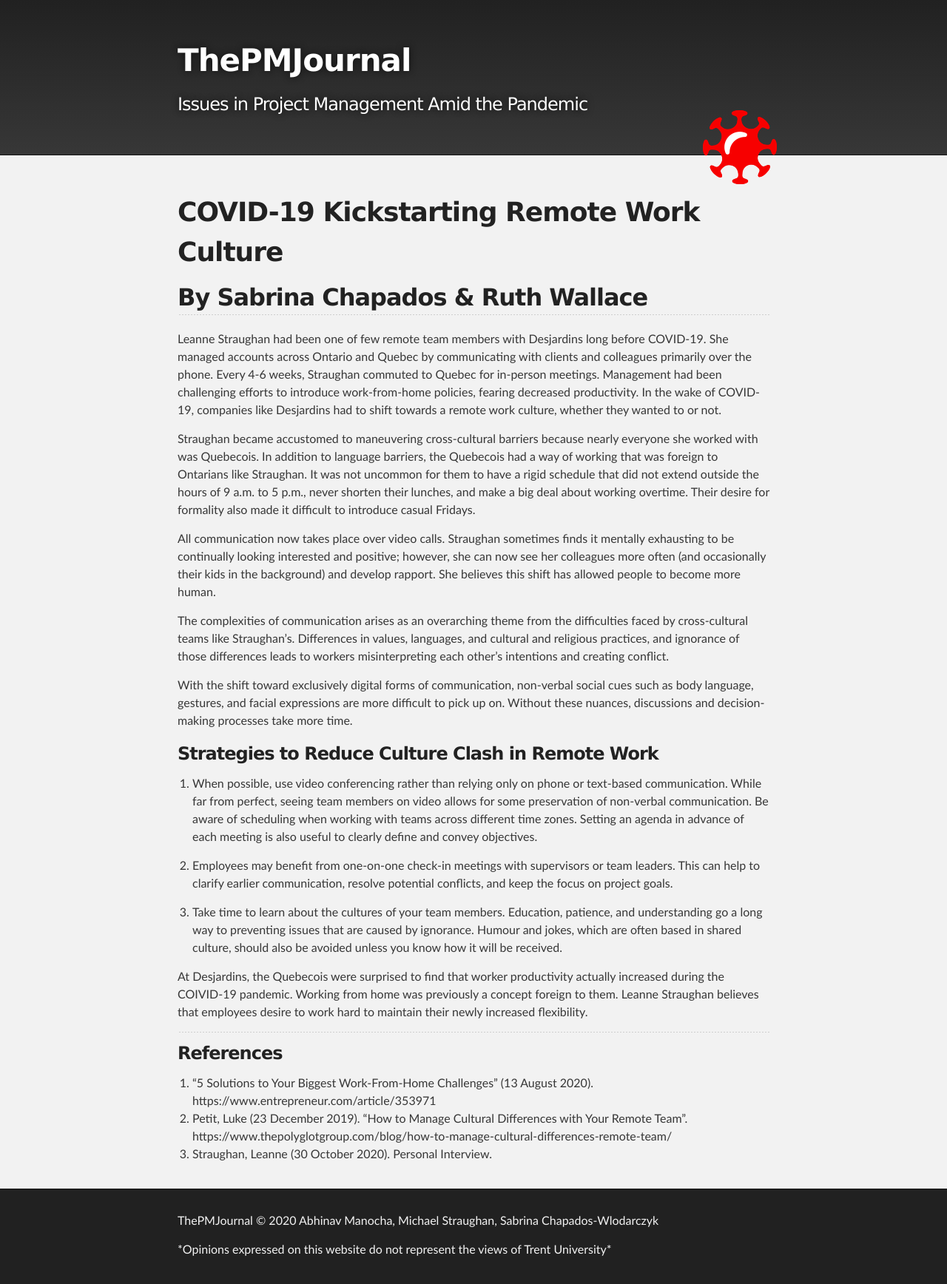
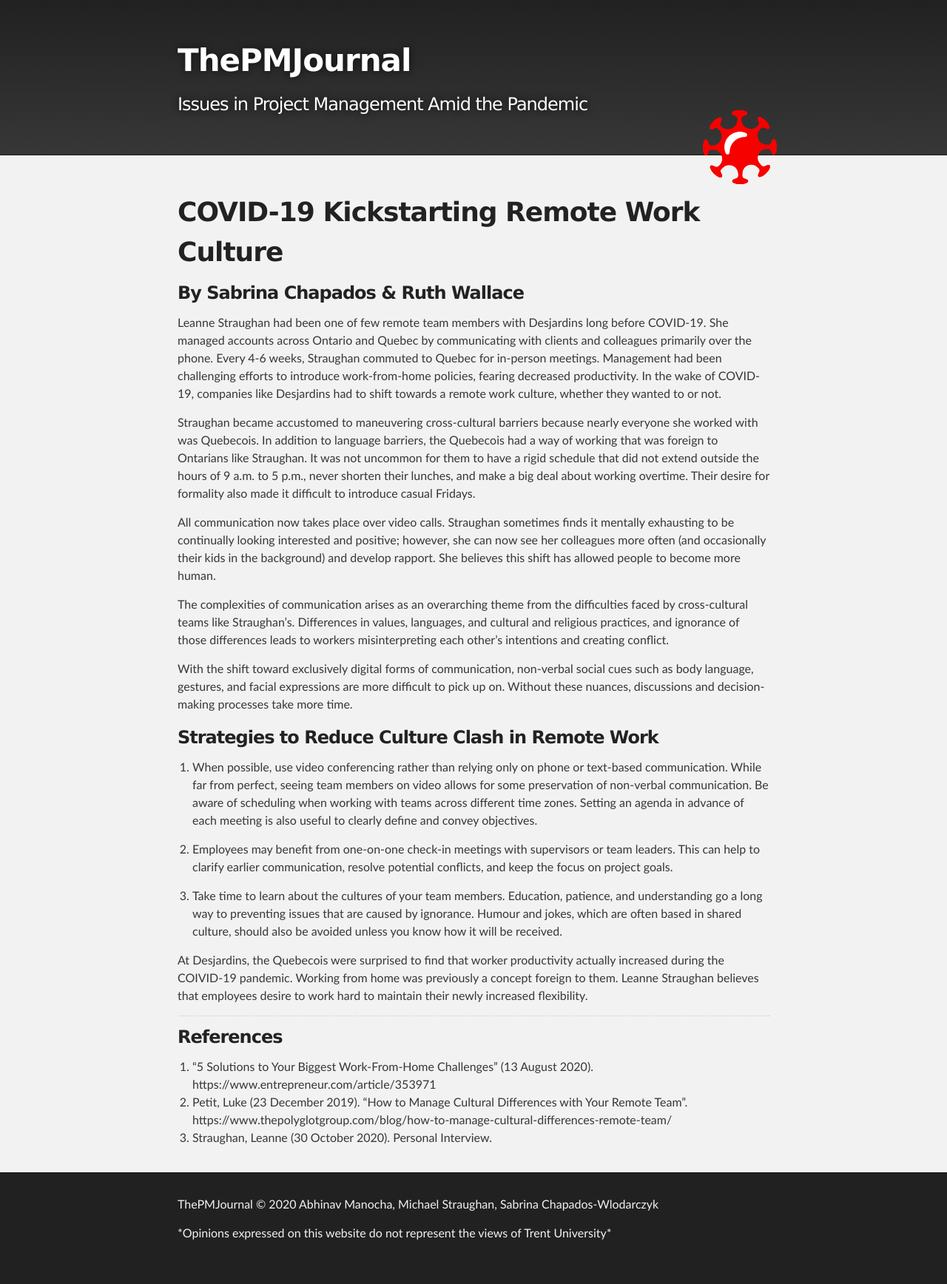
Before and after one commit to abhinavmanocha/3850Project, a Jekyll site: the page built from 2020-11-22-covid-19-kickstarting-remote-work-culture.md, in a window 1280 px wide. Shown: the whole page at 74% size. Built offline with Jekyll 4.4.1, drawn with Linux system fonts in a browser that asks for light colours; after the commit the page ends 1714 px from its top, so only the background shows below that.

Commit message:
minor bug fixes

```diff
--- a/2020-11-22-covid-19-kickstarting-remote-work-culture.md
+++ b/2020-11-22-covid-19-kickstarting-remote-work-culture.md
@@ -7,7 +7,7 @@ categories: jekyll update
 
 # COVID-19 Kickstarting Remote Work Culture
 
-## By Sabrina Chapados & Ruth Wallace
+### By Sabrina Chapados & Ruth Wallace
 
 Leanne Straughan had been one of few remote team members with Desjardins long before COVID-19. She managed accounts across Ontario and Quebec by communicating with clients and colleagues primarily over the phone. Every 4-6 weeks, Straughan commuted to Quebec for in-person meetings. Management had been challenging efforts to introduce work-from-home policies, fearing decreased productivity. In the wake of COVID-19, companies like Desjardins had to shift towards a remote work culture, whether they wanted to or not.
 
```
